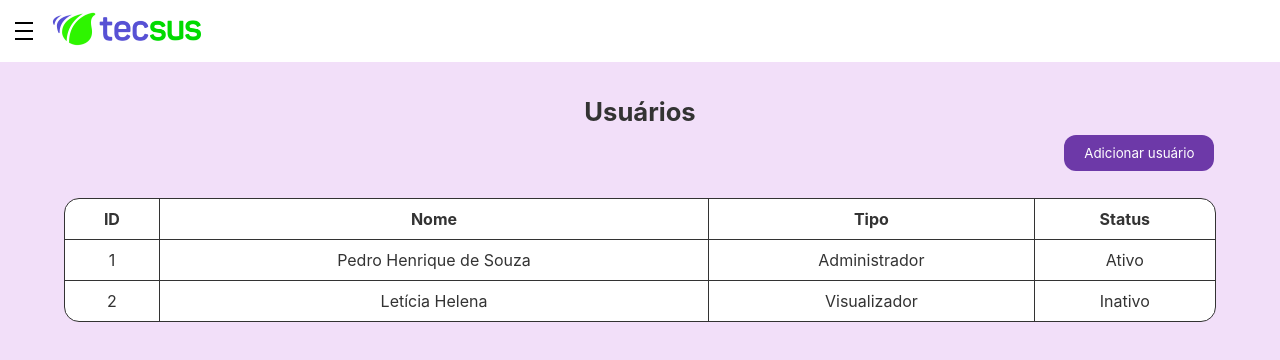
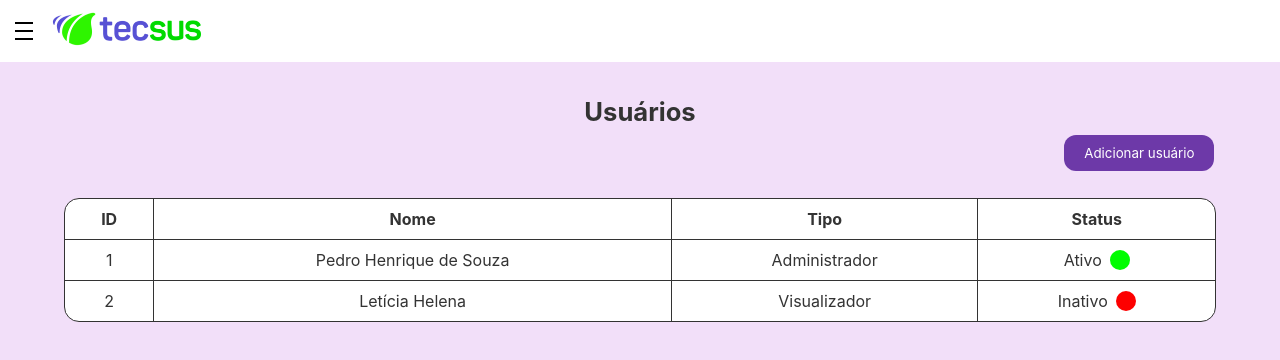
Before and after one commit to Equipe-CodeLand/API-2024.2-Front-End, a React (Vite) app: page /usuarios in a window 1280 px wide. Shown: the top 360 px of the page. Built offline with nearby package versions, Linux system fonts and the light colour scheme.

Commit message:
✨feat: Adicionando a cor do status ativo ou inativo do usuário

```diff
--- a/src/components/tabelaDropdown/index.tsx
+++ b/src/components/tabelaDropdown/index.tsx
@@ -2,20 +2,21 @@ import { useState } from 'react';
 import './style.css';
 
 interface TableProps<T> {
-  data: T[]; // Dados a serem exibidos na tabela
+  data: T[];
   columns: Array<{
     label: string;
     key: keyof T;
-  }>; // Array de colunas com label e chave
-  detailExtractor: (item: T) => JSX.Element; // Função para extrair detalhes do item
-  dropdownContent: (item: T) => { idRow: JSX.Element; col1: JSX.Element; col2: JSX.Element; extra?: JSX.Element[] }; // Função para extrair conteúdo de duas colunas
+    renderCell?: (value: T[keyof T]) => JSX.Element; // Função opcional para renderizar células
+  }>;
+  detailExtractor: (item: T) => JSX.Element;
+  dropdownContent: (item: T) => { idRow: JSX.Element; col1: JSX.Element; col2: JSX.Element; extra?: JSX.Element[] };
 }
 
 const TabelaGenerica = <T,>({ data, columns, dropdownContent }: TableProps<T>): JSX.Element => {
-  const [selectedItemId, setSelectedItemId] = useState<number | null>(null); // Estado para controlar o item selecionado
+  const [selectedItemId, setSelectedItemId] = useState<number | null>(null);
 
   const handleRowClick = (itemId: number) => {
-    setSelectedItemId((prevId) => (prevId === itemId ? null : itemId)); // Toggle para abrir/fechar detalhes
+    setSelectedItemId((prevId) => (prevId === itemId ? null : itemId));
   };
 
   return (
@@ -23,28 +24,28 @@ const TabelaGenerica = <T,>({ data, columns, dropdownContent }: TableProps<T>):
       <table className='tabela'>
         <thead>
           <tr>
-            {columns.map((column) => ( // Mapeia as colunas da tabela
+            {columns.map((column) => (
               <th key={String(column.key)}>{column.label}</th>
             ))}
           </tr>
         </thead>
         <tbody>
-          {data.map((item, index) => ( // Mapeia os itens da tabela
+          {data.map((item, index) => (
             <>
               <tr key={index} onClick={() => handleRowClick(index)}>
                 {columns.map((column) => (
-                  <td key={String(column.key)}>{String(item[column.key])}</td>
+                  <td key={String(column.key)}>
+                    {column.renderCell ? column.renderCell(item[column.key]) : String(item[column.key])}
+                  </td>
                 ))}
               </tr>
-              {selectedItemId === index && ( // Renderiza o dropdown se o item estiver selecionado
+              {selectedItemId === index && (
                 <tr className='dropdown-tabela'>
                   <td colSpan={columns.length}>
                     <div className='dropdown-content'>
-                      {/* Linha separada para o ID */}
                       <div className='id-row'>
                         {dropdownContent(item).idRow}
                       </div>
-                      {/* Duas colunas para os outros dados do dropdown */}
                       <div className='dropdown-columns'>
                         <div className='dropdown-col'>
                           {dropdownContent(item).col1}
@@ -53,7 +54,6 @@ const TabelaGenerica = <T,>({ data, columns, dropdownContent }: TableProps<T>):
                           {dropdownContent(item).col2}
                         </div>
                       </div>
-                      {/* Renderiza os elementos extras, se existirem */}
                       {dropdownContent(item).extra && (
                         <div className='dropdown-extra'>
                           {dropdownContent(item).extra?.map((element, idx) => (
--- a/src/components/tabelaDropdown/style.css
+++ b/src/components/tabelaDropdown/style.css
@@ -1,4 +1,4 @@
-.container-tabela { /* css do container principal */
+.container-tabela {
   display: flex;
   justify-content: center;
   border-radius: 15px;
@@ -14,34 +14,31 @@
 
 .tabela {
   width: 100%;
-  border-collapse: separate; /* Separa as bordas das células */
-  border-spacing: 0; /* Espaçamento entre as células */
+  border-collapse: separate;
+  border-spacing: 0;
   border-radius: 12px;
-  overflow: hidden; /* Esconde as bordas arredondadas das células */
+  overflow: hidden;
 }
 
-.tabela th, .tabela td { /* Estilização das células */
+.tabela th, .tabela td {
   padding: 10px;
-  border-right: 1px solid var(--font-black); /* Borda direita */
-  border-bottom: 1px solid var(--font-black); /* Borda inferior */
+  border-right: 1px solid var(--font-black);
+  border-bottom: 1px solid var(--font-black);
   text-align: center;
 }
 
-.tabela tbody tr { /* Estilização das linhas */
-  cursor: pointer; /* Muda o cursor ao passar por cima */
+.tabela tbody tr {
+  cursor: pointer;
 }
 
-/* Remove a borda inferior das células da última linha */
 .tabela tbody tr:last-child td {
   border-bottom: none;
 }
 
-/* Remove a borda direita das células da última coluna */
 .tabela td:last-child {
   border-right: none;
 }
 
-/* Remove a borda direita da última célula do cabeçalho */
 .tabela thead th:last-child {
   border-right: none;
 }
@@ -51,9 +48,9 @@
   background-color: var(--main-second-purple);
   border-top: 1px solid var(--font-black);
   border-bottom: 1px solid var(--font-black);
-  border-radius: 0 0 12px 12px; /* Borda arredondada apenas na parte inferior */
+  border-radius: 0 0 12px 12px;
   padding: 10px;
-  transition: all 0.3s ease; /* Animação de transição */
+  transition: all 0.3s ease;
 }
 
 /* Linha separada para o ID */
--- a/src/pages/DropdownUsuario/index.tsx
+++ b/src/pages/DropdownUsuario/index.tsx
@@ -10,25 +10,22 @@ const usuarios: Usuario[] = [
   { id: 2, nome: 'Letícia Helena', tipo: 'Visualizador', status: 'Inativo', email: 'leticia@gmail.com', cpf: '234.567.890/11' },
 ];
 
-const UsuarioTable: React.FC = () => {
-  // Colunas que serão exibidas na tabela
-  const columns: Array<{ label: string; key: keyof Usuario }> = [
-    { label: 'ID', key: 'id' },
-    { label: 'Nome', key: 'nome' },
-    { label: 'Tipo', key: 'tipo' },
-    { label: 'Status', key: 'status' },
-  ];
+// Função para renderizar o status com bolinha colorida
+const renderStatus = (status: string | number) => {
+  const statusClasses: { [key: string]: string } = {
+    Ativo: 'status-active',
+    Inativo: 'status-inactive',
+  };
 
-  // Função para renderizar os detalhes do usuário
-  const renderDetails = (usuario: Usuario) => (
-    <div className="usuario-detalhes">
-      <p><strong>ID:</strong> {usuario.id}</p>
-      <p><strong>Nome:</strong> {usuario.nome}</p>
-      <p><strong>Email:</strong> {usuario.email}</p>
-      <p><strong>Tipo:</strong> {usuario.tipo}</p>
-      <p><strong>CPF:</strong> {usuario.cpf}</p>
-    </div>
+  const statusClass = statusClasses[status as string] || '';
+
+  return (
+    <span className='status-container'>
+      {status}
+      <span className={`status-bullet ${statusClass}`}></span>
+    </span>
   );
+};
 
 // Função para gerar o conteúdo em duas colunas + o extra no dropdown
 const dropdownContent = (usuario: Usuario) => ({
@@ -36,7 +33,7 @@ const UsuarioTable: React.FC = () => {
     <div>
       <p><strong>ID:</strong> {usuario.id}</p>
     </div>
-    ), // o ID e o extra ficam em linhas separadas
+  ),
   col1: (
     <div>
       <p><strong>Nome:</strong> {usuario.nome}</p>
@@ -50,12 +47,31 @@ const UsuarioTable: React.FC = () => {
     </div>
   ),
   extra: [
-      // Elemento extra, como um botão
     <div key="action-button">
       <button className='btn' onClick={() => alert(`Ação realizada para ${usuario.nome}`)}>Ação</button>
     </div>
   ]
 });
+
+const UsuarioTable: React.FC = () => {
+  // Define a type for the columns that includes the optional renderCell property
+  type Column<T> = {
+    label: string;
+    key: keyof T;
+    renderCell?: (value: string | number) => JSX.Element;
+  };
+
+  // Colunas que serão exibidas na tabela
+  const columns: Array<Column<Usuario>> = [
+    { label: 'ID', key: 'id' },
+    { label: 'Nome', key: 'nome' },
+    { label: 'Tipo', key: 'tipo' },
+    {
+      label: 'Status',
+      key: 'status',
+      renderCell: renderStatus // Passa a função de renderização personalizada
+    },
+  ];
 
   return (
     <div className="container">
@@ -71,7 +87,15 @@ const UsuarioTable: React.FC = () => {
         <TabelaGenerica<Usuario>
           data={usuarios}
           columns={columns}
-          detailExtractor={renderDetails}
+          detailExtractor={(usuario) => (
+            <div className="usuario-detalhes">
+              <p><strong>ID:</strong> {usuario.id}</p>
+              <p><strong>Nome:</strong> {usuario.nome}</p>
+              <p><strong>Email:</strong> {usuario.email}</p>
+              <p><strong>Tipo:</strong> {usuario.tipo}</p>
+              <p><strong>CPF:</strong> {usuario.cpf}</p>
+            </div>
+          )}
           dropdownContent={dropdownContent}
         />
       </div>
--- a/src/pages/DropdownUsuario/style.css
+++ b/src/pages/DropdownUsuario/style.css
@@ -9,3 +9,29 @@
   .adicionarUsuario .btn {
     margin: var(--mg-2);
   }
+
+/* Estiliza o contêiner que envolve o status e a bolinha */
+.status-container {
+  display: flex;
+  justify-content: center;
+  align-items: center;
+}
+
+/* Estiliza a bolinha ao lado do status */
+.status-bullet {
+  width: 20px;
+  height: 20px;
+  border-radius: 50%;
+  display: inline-block;
+  margin-left: 8px; /* Espaçamento entre a frase e a bolinha */
+}
+
+/* Cor da bolinha para status ativo */
+.status-active {
+  background-color: #00FD00;
+}
+
+/* Cor da bolinha para status inativo */
+.status-inactive {
+  background-color: #FD0000;
+}
```
Lines whose indentation alone changed are shown as unchanged.
